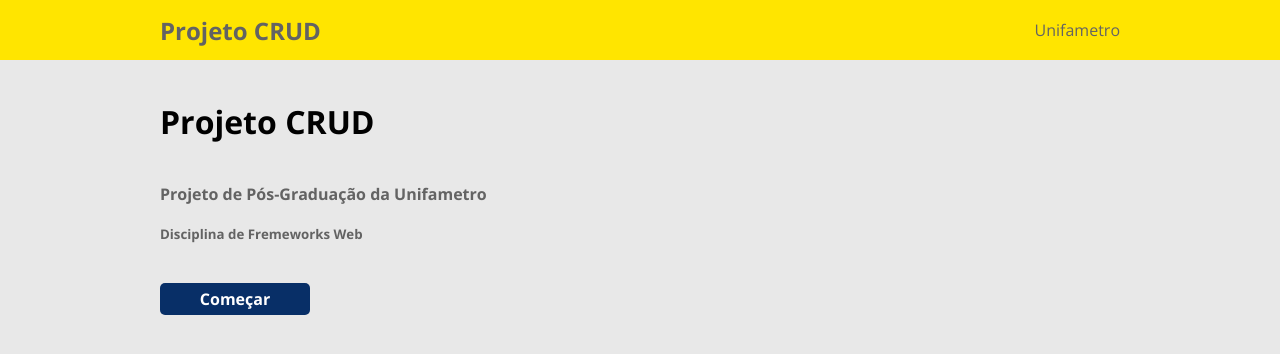
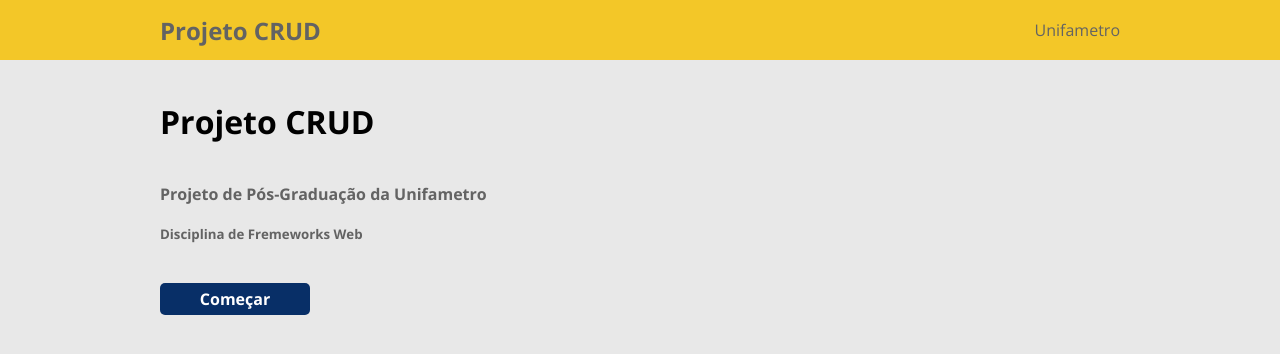
Before and after one commit to matheuscmf/pos-unifametro-dev-web, a React (Vite) app in the folder frontend/: page / in a window 1280 px wide. Shown: the top 354 px of the page. Built offline with nearby package versions, Linux system fonts and the light colour scheme; no server answers.

Commit message:
color header

```diff
--- a/frontend/src/index.css
+++ b/frontend/src/index.css
@@ -2,7 +2,7 @@
 
 :root {
   --pag-color-bg-primary: #e8e8e8;
-  --pag-color-bg-secondary: #ffe500;
+  --pag-color-bg-secondary: #f3c728;
   --pag-color-bg-tertiary: #cac7c7;
   --pag-color-bg-quaternary:#c9d9f2;
   --pag-color-bg-quinternary:  #b8c6b9;
```
